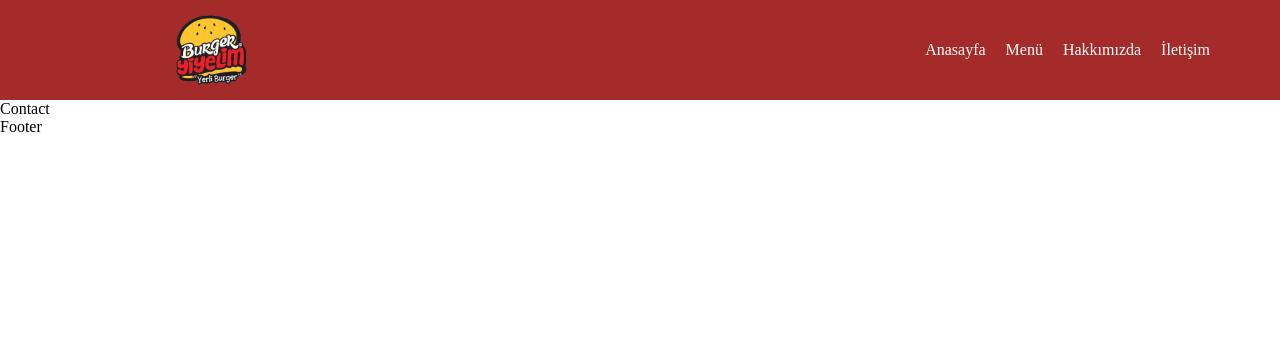
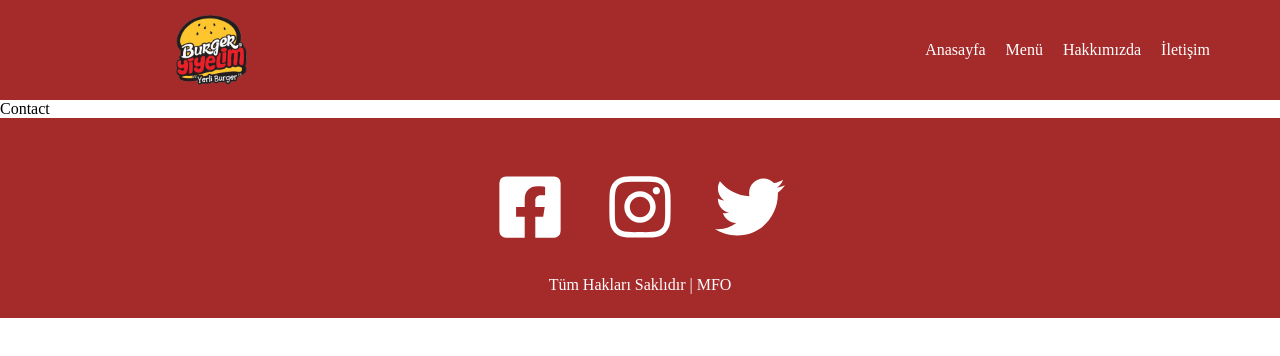
Before and after one commit to mfokumus/React-Learning, a React (Vite) app in the folder burger-project/: page /contact in a window 1280 px wide. Shown: the top 356 px of the page. Built offline with nearby package versions, Linux system fonts and the light colour scheme; the HTML template or start-up script is replaced by a standard one.

Commit message:
footer is edited with its css

```diff
--- a/burger-project/package.json
+++ b/burger-project/package.json
@@ -12,6 +12,7 @@
   "dependencies": {
     "react": "^18.2.0",
     "react-dom": "^18.2.0",
+    "react-icons": "^5.0.1",
     "react-router-dom": "^6.21.1"
   },
   "devDependencies": {
--- a/burger-project/src/components/Footer.jsx
+++ b/burger-project/src/components/Footer.jsx
@@ -1,8 +1,20 @@
 import React from 'react'
+import "../styles/Footer.css"
+import { FaInstagram } from "react-icons/fa6";
+import { FaFacebookSquare } from "react-icons/fa";
+import { FaTwitter } from "react-icons/fa";
+
 
 const Footer = () => {
   return (
-    <div>Footer</div>
+    <div className='footer'>
+      <div className='socialMedia'>
+        <FaFacebookSquare/>
+        <FaInstagram/>
+        <FaTwitter/>
+      </div>
+      <p>Tüm Hakları Saklıdır | MFO</p>
+    </div>
   )
 }
 
--- /dev/null
+++ b/burger-project/src/styles/Footer.css
@@ -0,0 +1,21 @@
+.footer {
+    background-color: brown;
+    height: 200px;
+    display: flex;
+    flex-direction: column;
+    justify-content: center;
+    align-items: center;
+    padding-top: 10px;
+}
+
+.socialMedia svg{
+    color: white;
+    font-size: 70px;
+    margin: 20px;
+    cursor: pointer;
+}
+
+.footer p {
+    color: white;
+    margin-top: 10px;
+}
```
Also changed, not shown: 1 other file (tests, documents, lock files or other folders).
